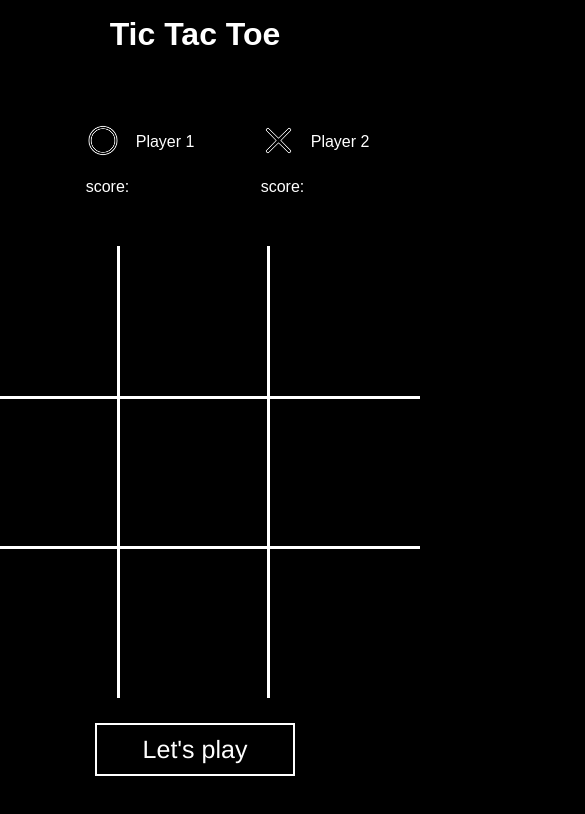
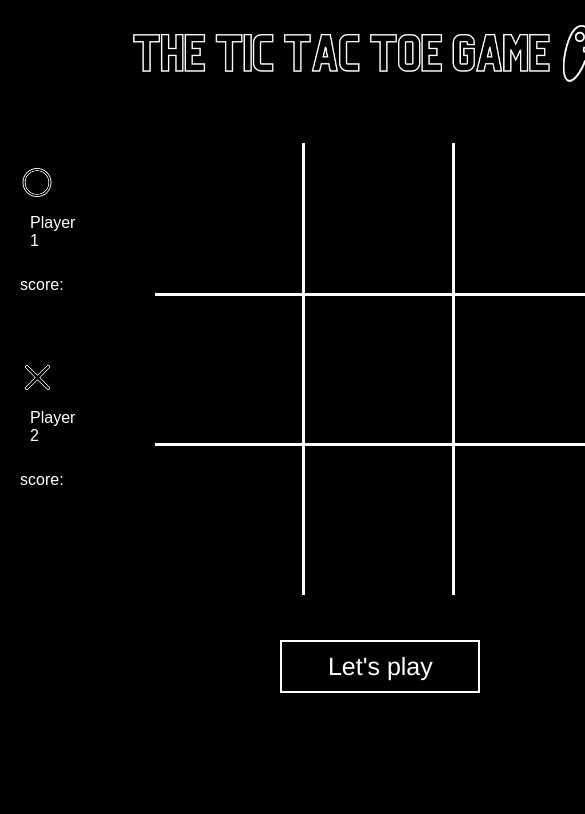
Before and after one commit to laraluitingh/tic-tac-toe, a plain HTML site: page index.html in a window 390 px wide. Shown: the top 814 px of the page, 585 px wide, since content can reach past the window. Drawn offline with Linux system fonts and the light colour scheme.

Commit message:
ui changes

```diff
--- a/index.html
+++ b/index.html
@@ -10,7 +10,11 @@
   </head>
   <body>
     <main>
-      <h1>Tic Tac Toe</h1>
+    <header>
+      <img src="./images/Copy of Copy of THe Tic Tac Toe Game-2.png" alt="page-title" class="pageTitle">
+
+    </header>
+    <aside>
       <div class="players">
         <div class="player1-info">
           <img src="./images/2.png" alt="naughts" class="naughts" />
@@ -23,7 +27,9 @@
           <p>score: <span id="player-2-score" class="play2Score"></span></p>
         </div>
       </div>
+    </aside>
 
+    <section>
       <div class="center-container">
         <div class="grid-container">
           <div class="item1">
@@ -59,6 +65,7 @@
       <div class="center-button" id="bottom-container">
         <button id="start-game" class="start-button">Let's play</button>
       </div>
+    </section>
     </main>
   </body>
 </html>
--- a/script.js
+++ b/script.js
@@ -18,9 +18,10 @@ let player1Info = document.getElementById("player1-info");
 let player2Info = document.getElementById("player2-info");
 const winningDiv = document.getElementById("bottom-container");
 let player1Score=0;
-let Player2Score=0;
+let player2Score=0;
 let player1ScorePage=document.getElementById("player-1-score");
 let player2ScorePage=document.getElementById("player-2-score");
+let plays=[];
 
 let player1Plays = [];
 let player2Plays = [];
@@ -64,6 +65,7 @@ function blockSelected(event) {
     console.log(player1Plays.length)
     console.log(player1Plays);
     counter++
+    plays.push("player1");
     winning();
   } else if (
     players.player2.turn &&
@@ -81,6 +83,7 @@ function blockSelected(event) {
     player2Plays.push(newNumber2);
     console.log(player2Plays.length)
     console.log(player2Plays);
+    plays.push("player2")
     winning();
   }
 }
@@ -122,7 +125,17 @@ function winning() {
         block.removeEventListener("click", blockSelected);
       }
 
+      if(player1Name.classList.contains("turn")){
+        player1Name.classList.remove("turn")
+       }else if(player2Name.classList.contains("turn")){
+        player2Name.classList.remove("turn")
+       }
+
+      players.player1.turn=true;
+      players.player2.turn=false
+
       break;
+
     } else if (
       player2Plays.includes(winningconditons[i][0]) &&
       player2Plays.includes(winningconditons[i][1]) &&
@@ -141,12 +154,23 @@ function winning() {
       winningDiv.append(playAgainButton2);
       playAgainButton2.addEventListener("click",playAgain);
       //playAgainButton2.setAttribute("id", "playAgain");
+
       player2Score++
+      console.log(player2Score)
       player2ScorePage.innerText=player2Score;
       const blocks = document.getElementsByClassName("block");
       for (let block of blocks) {
         block.removeEventListener("click", blockSelected);
       }
+
+      if(player1Name.classList.contains("turn")){
+        player1Name.classList.remove("turn")
+       }else if(player2Name.classList.contains("turn")){
+        player2Name.classList.remove("turn")
+       }
+
+      players.player1.turn=false;
+      players.player2.turn=true;
       break;
     }else if( player1Plays.length + player2Plays.length===9){
       console.log("draw");
@@ -162,6 +186,22 @@ function winning() {
       playAgainButton2.addEventListener("click",playAgain);
       //playAgainButton2.setAttribute("id", "playAgain");
       const blocks = document.getElementsByClassName("block");
+      if(player1Name.classList.contains("turn")){
+        player1Name.classList.remove("turn")
+       }else if(player2Name.classList.contains("turn")){
+        player2Name.classList.remove("turn")
+       }
+
+      if(plays[1]==="player1"){
+      players.player1.turn=false;
+      players.player2.true=true;
+      plays=[]
+      }else{
+        players.player2.turn=false;
+        players.player1.turn=true;
+
+
+      }
       break;
 
 
@@ -179,13 +219,19 @@ function playAgain(){
  document.getElementsByClassName("winner")[0].remove();
  document.getElementsByClassName("play-again")[0].remove();
 
+ if(players.player1.turn){
+  player1Name.classList.add("turn");
+
+ }else if(players.player2.turn){
+  player2Name.classList.add("turn");
+
+ }
+
   const blocks = document.getElementsByClassName("block");
 for (let block of blocks) {
   block.addEventListener("click", blockSelected);
   player1Plays = [];
   player2Plays = [];
-  players.player1.turn=false;
-  players.player2.turn=true;
   if(block.classList.contains("oselected")){
     block.classList.remove("oselected")
   }else if(block.classList.contains("xselected")){
--- a/styles.css
+++ b/styles.css
@@ -81,9 +81,9 @@
 } */
 
 .center-container{
-height:45%;
-display: flex;
-justify-content: center;
+  display: flex;
+  align-items: center;
+  justify-content: center;
 }
 
 html, body{
@@ -100,23 +100,44 @@ body{
 
 
 main{
-  height:100%;
-  /* display: flex;
-  justify-content: center;
-  align-items: center; */
+  display: grid;
+  grid-template-areas:
+  "whitespace header space1"
+  "sidebar content space2";
+
+  grid-template-columns: 2fr 4fr 2fr ;
+  grid-template-rows: auto auto auto;
+  column-gap: 30px;
+  row-gap: 30px;
+  margin:0 auto;
+  max-width: 70%;
 
 }
 
-h1{
+header{
+  grid-area: header;
+}
+
+aside{
+  grid-area: sidebar;
+}
+
+section{
+  grid-area:content;
+}
+
+/* h1{
   display: flex;
   margin:0;
   align-items: center;
-  justify-content: center;
+justify-content: center;
+
   font-family: Arial, Helvetica, sans-serif;
   margin-bottom: 50px;
   padding-top: 16px;
   color: white;
-}
+  background-image: url("./images/Copy\ of\ Copy\ of\ THe\ Tic\ Tac\ Toe\ Game-2.png");
+} */
 
 
 .players{
@@ -124,11 +145,12 @@ h1{
   justify-content: space-around;
   overflow: hidden;
   height:auto;
+  flex-direction: column;
   margin-bottom: 4%;
   font-family: Arial, Helvetica, sans-serif;
   color: white;
   padding:20px;
-  position: relative;
+
 }
 
 .turn{
@@ -136,9 +158,9 @@ h1{
 }
 
 .players1and2{
-  padding: 15px;
+  padding: 10px;
   position: absolute;
-  top:15px;
+  top: -5px;
 }
 
  .oselected{
@@ -182,11 +204,11 @@ h1{
 }
 
 .center-button{
-  width: 100vw;
-  display: flex;
-  padding-top: 25px;
+  padding-top: 45px;
   flex-direction: column;
   align-items: center;
+  display: flex;
+  justify-content: center;
 }
 
 .naughts{
@@ -198,11 +220,14 @@ h1{
 }
 
 .player1-info{
-display: inline block;
+/* display: inline block; */
+position: relative;
 }
 
 .player2-info{
-  display: inline block;
+  /* display: inline block; */
+  position:relative;
+  margin-top:50px;
 
 }
 
@@ -232,3 +257,40 @@ display: inline block;
   color: white;
   position:static;
 }
+
+.pageTitle{
+  width:550px;
+}
+
+header{
+  display: flex;
+  width:100%;
+  justify-content: center;
+}
+
+@media screen and (max-width: 1035px) {
+  main {
+    display: grid;
+    grid-template-areas:
+        "whitespace header"
+        "sidebar content ";
+    grid-template-columns: 1fr 2fr;
+    grid-template-rows: auto auto auto;
+    column-gap: 0px;
+    row-gap: 30px;
+    margin: 0 auto;
+    max-width: 100%;
+
+  }
+}
+
+@media screen and (max-width: 746px) {
+  .players1and2 {
+    padding: 10px;
+   position: static;
+    top: -5px;
+    display: block;
+}
+
+
+}
```
Also changed, not shown: images/Copy of Copy of THe Tic Tac Toe Game-2.png (added).
